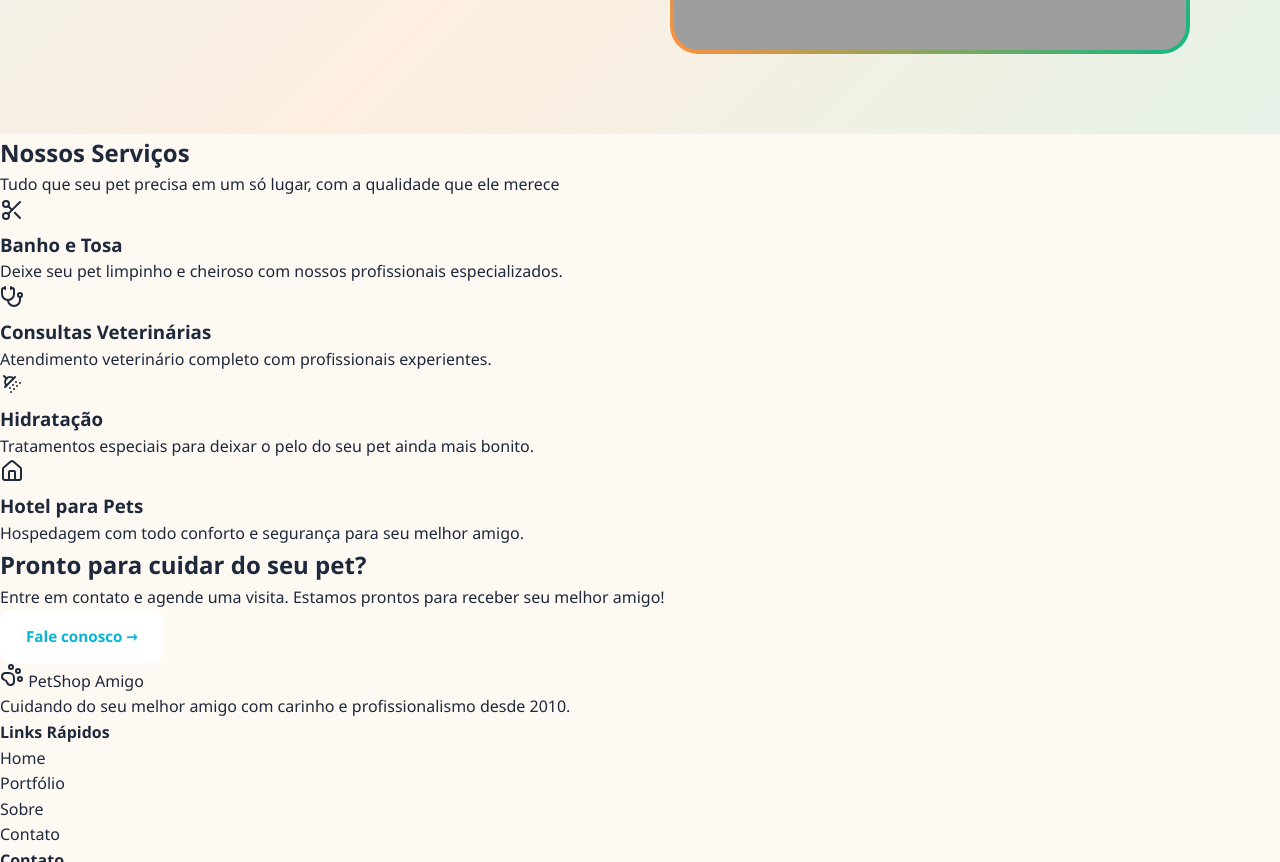
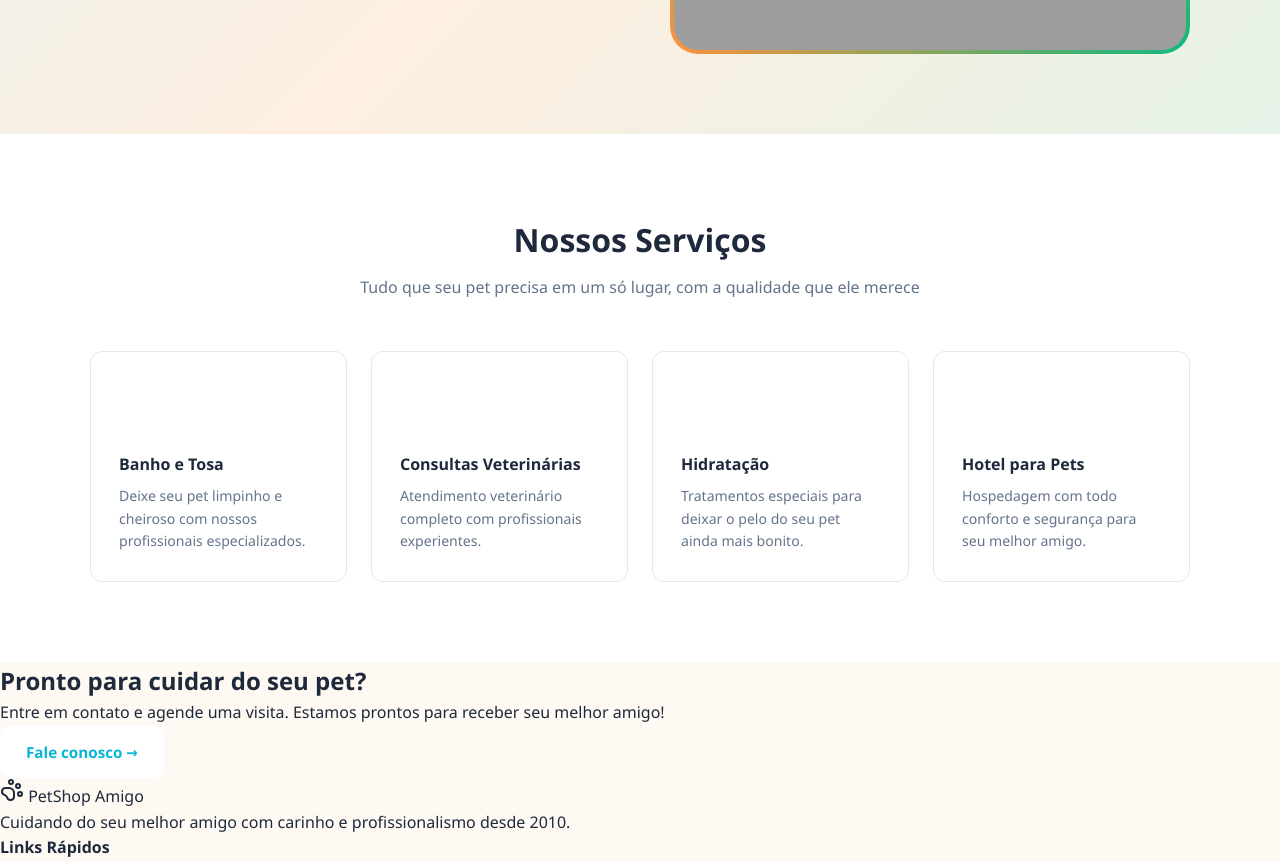
Before and after one commit to AnaSBeaa/pet-shop, a plain HTML site: page index.html in a window 1280 px wide. Shown: the part 680-1542 px from the top of the page. Drawn offline with nearby package versions, Linux system fonts and the light colour scheme; grey boxes are pictures that could not be loaded.

Commit message:
style: implementa layout dos cards de serviços

```diff
--- a/src/css/estilo.css
+++ b/src/css/estilo.css
@@ -170,3 +170,70 @@ ul {
   aspect-ratio: 1;
   object-fit: cover;
 }
+
+/* =========================================
+   SERVIÇOS
+   ========================================= */
+.servicos {
+  padding: 80px 20px;
+  background: var(--branco);
+}
+
+.secao-titulo {
+  text-align: center;
+  margin-bottom: 50px;
+}
+
+.secao-titulo h2 {
+  font-size: 2rem;
+  font-weight: 700;
+  margin-bottom: 10px;
+}
+.secao-titulo p  {
+  color: var(--subtexto);
+  max-width: 600px;
+  margin: 0 auto;
+}
+
+.grid-servicos {
+  max-width: 1100px;
+  margin: 0 auto;
+  display: grid;
+  grid-template-columns: repeat(auto-fit, minmax(230px, 1fr));
+  gap: 24px;
+}
+
+.card-servico {
+  background: var(--branco);
+  border: 1px solid var(--borda);
+  border-radius: var(--radius);
+  padding: 28px;
+  transition: box-shadow 0.3s, transform 0.3s;
+}
+
+.card-servico:hover {
+  box-shadow: 0 8px 24px rgba(0,0,0,0.10);
+  transform: translateY(-4px);
+}
+
+.icone-servico {
+  width: 56px;
+  height: 56px;
+  border-radius: 10px;
+  display: flex;
+  align-items: center;
+  justify-content: center;
+  font-size: 1.6rem;
+  margin-bottom: 16px;
+  color: var(--branco);
+}
+
+.card-servico h3 {
+  font-size: 1rem;
+  margin-bottom: 8px;
+}
+
+.card-servico p {
+  font-size: 0.88rem;
+  color: var(--subtexto);
+}
```
